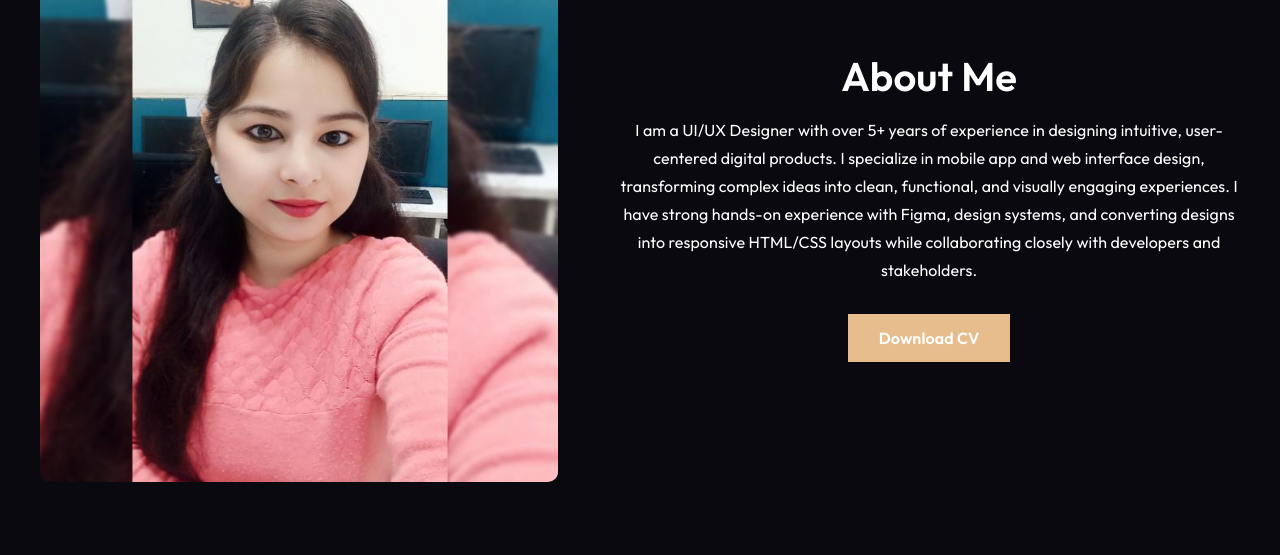
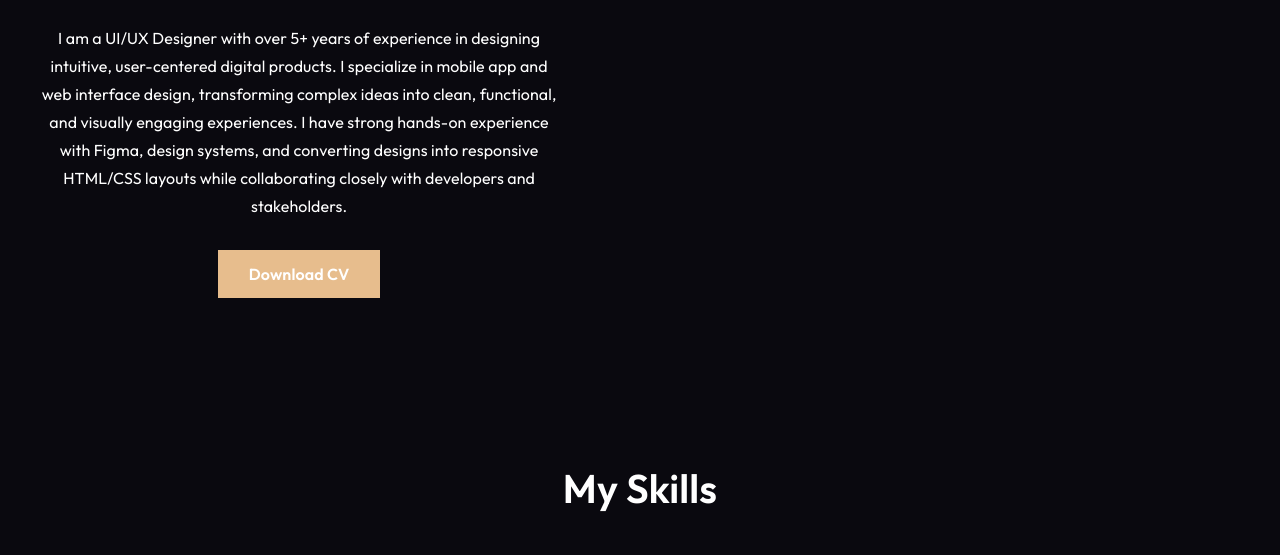
Before and after one commit to DeepikaPanday/MyPortfolio, a plain HTML site: page index.html in a window 1280 px wide. Shown: the part 796-1351 px from the top of the page. Drawn offline with nearby package versions, Linux system fonts and the light colour scheme.

Commit message:
Update index.html

```diff
--- a/index.html
+++ b/index.html
@@ -48,9 +48,9 @@
 
    <section class="about-section reveal" id="aboutUs">
     <div class="main-container">
-        <div class="ab-left">
+        <!-- <div class="ab-left">
             <img src="img/profile.jpg" alt="profile">
-        </div>
+        </div> -->
         <div class="ab-right">
             <h2>About Me</h2>
             <p>I am a UI/UX Designer with over 5+ years of experience in designing intuitive, user-centered digital products. I specialize in mobile app and web interface design, transforming complex ideas into clean, functional, and visually engaging experiences. I have strong hands-on experience with Figma, design systems, and converting designs into responsive HTML/CSS layouts while collaborating closely with developers and stakeholders.</p>
```
